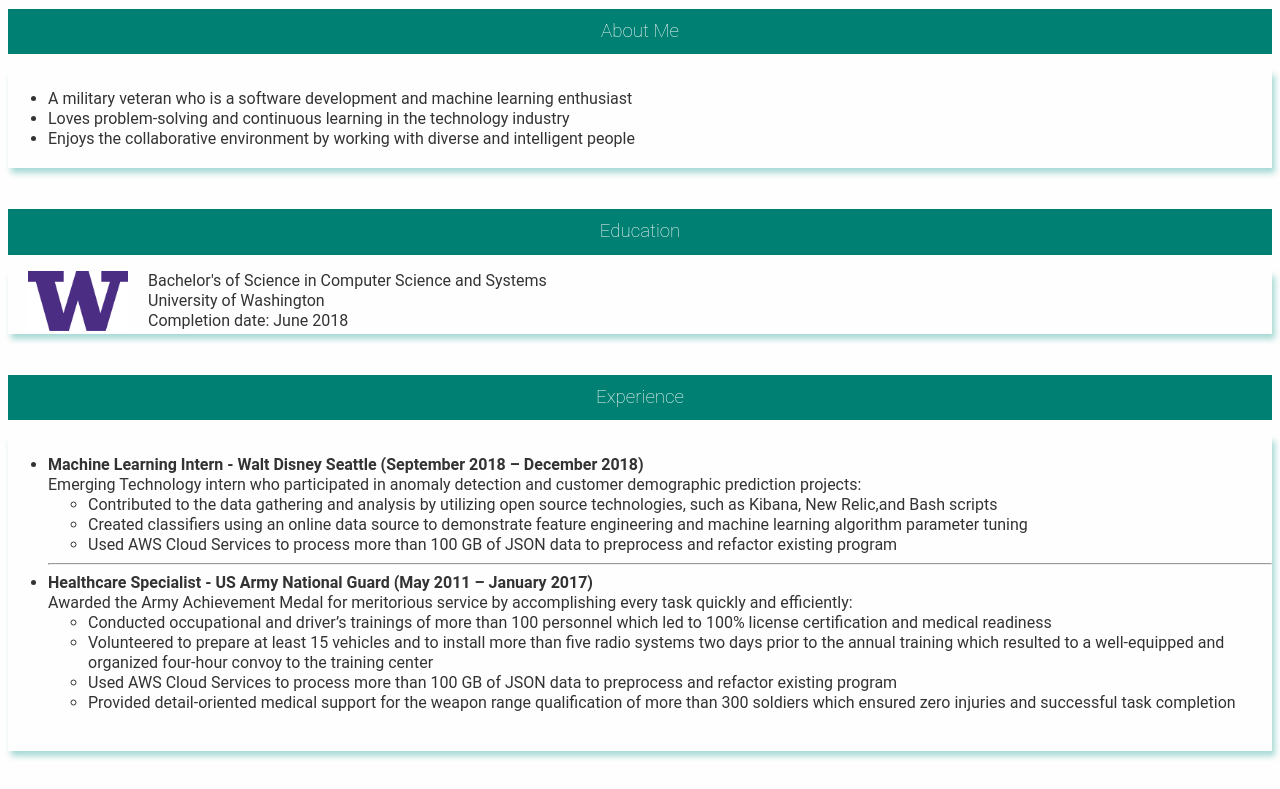
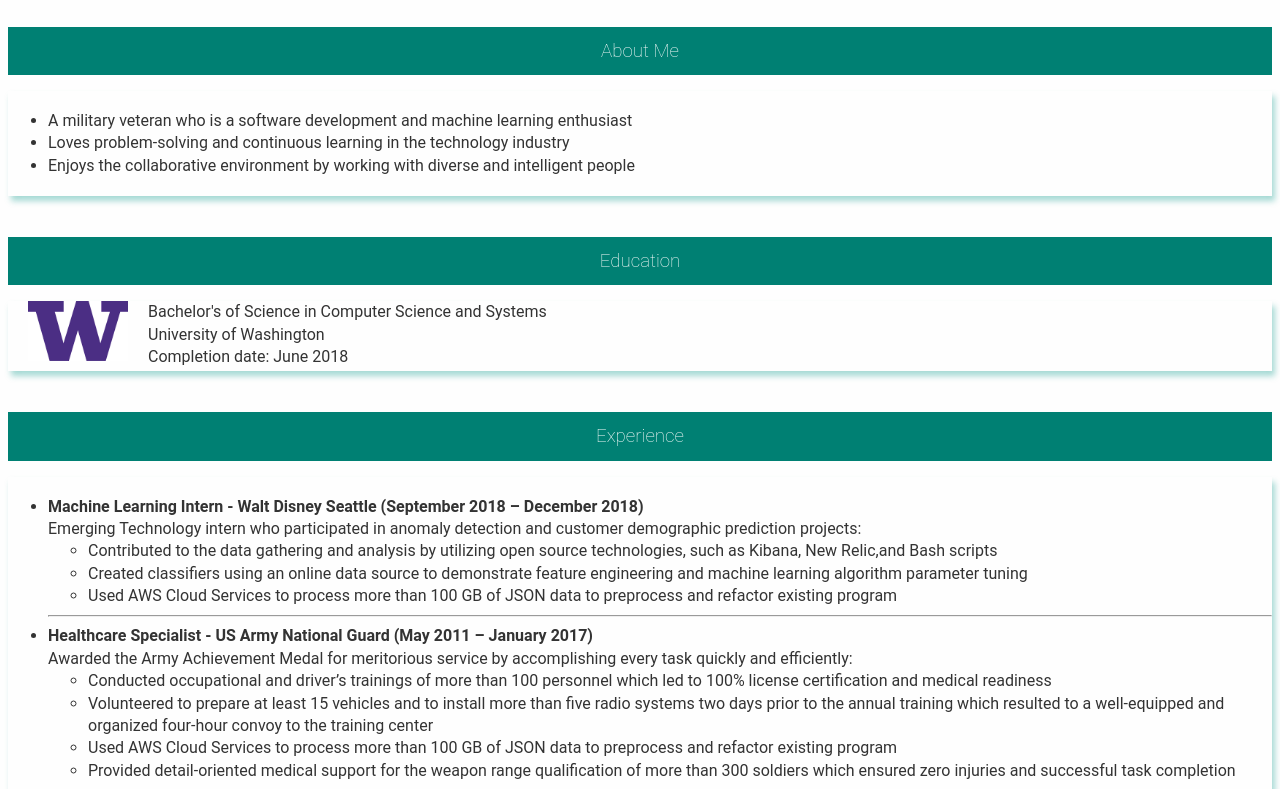
Before and after one commit to joriefernandez/201d56-about-me, a plain HTML site: page index.html in a window 1280 px wide. Shown: the part 264-1053 px from the top of the page. Drawn offline with Linux system fonts and the light colour scheme.

Commit message:
Modified line spacing

```diff
--- a/css/style.css
+++ b/css/style.css
@@ -24,7 +24,7 @@ h2{
 }
 
 html {
-  line-height: 1.25;
+  line-height: 1.4;
   font-family: "Roboto",sans-serif;
   font-weight: normal;
   color: rgba(0,0,0,0.87);
```
